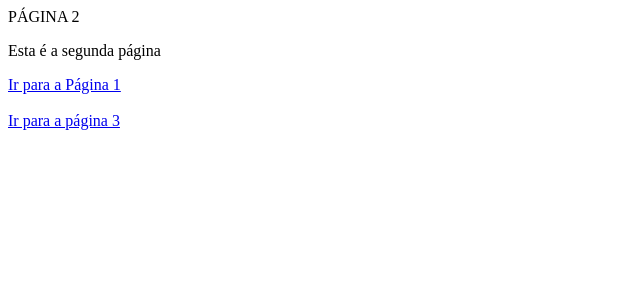
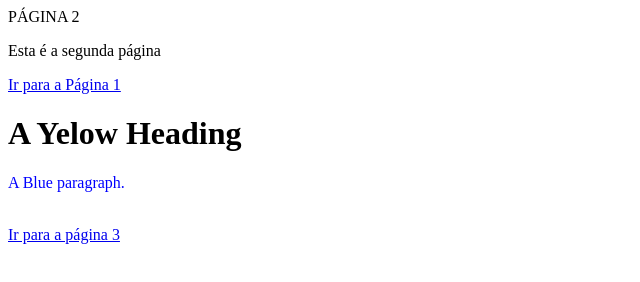
Before and after one commit to rodrigoleal3112/pagina3, a plain HTML site: page pagina2.index.html in a window 1280 px wide. Shown: the whole page, without its empty margins (0-640 px from the left). Drawn offline with Linux system fonts and the light colour scheme.

Commit message:
Update pagina2.index.html

```diff
--- a/pagina2.index.html
+++ b/pagina2.index.html
@@ -9,6 +9,8 @@
     <hl>PÁGINA 2</hl>
     <p>Esta é a segunda página</p>
 <a href="index.html">Ir para a Página 1</a><br>
+    <h1 style="color:yelow;">A Yelow Heading</h1>
+    <p style="color:blue;">A Blue paragraph.</p>
 <br>
 <a href="pagina3.index.html">Ir para a página 3</a>
 
```
